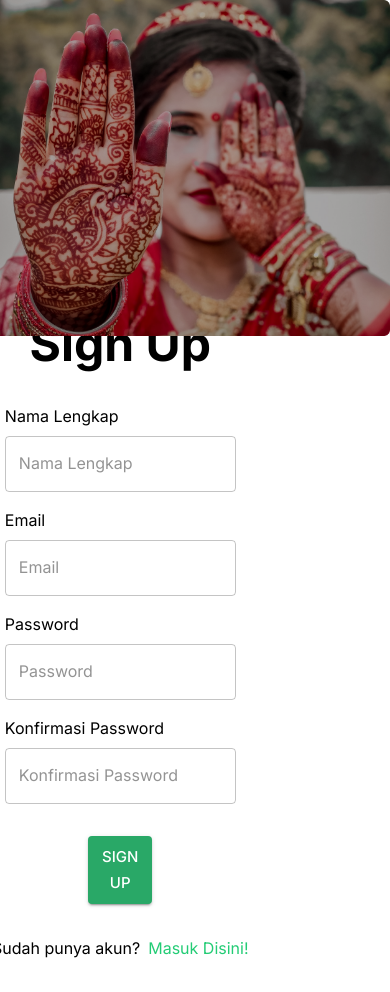
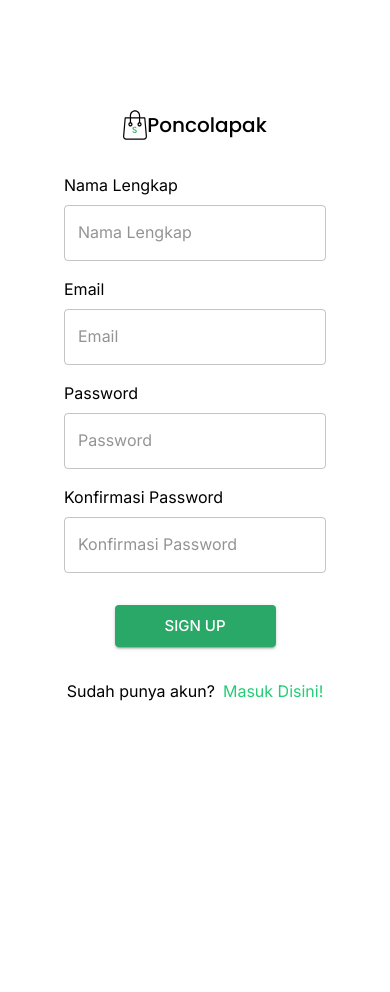
Before and after one commit to alvinferd/MPPL-Projects-9, a Next.js app in the folder frontend/: page /signup in a window 390 px wide. After the commit the page ends 844 px from the top, so only its background shows below. Built offline with nearby package versions, Linux system fonts and the light colour scheme.

Commit message:
login signup responsive

```diff
--- a/frontend/pages/signup.js
+++ b/frontend/pages/signup.js
@@ -1,4 +1,4 @@
-import { Container, Grid, Typography, ThemeProvider, TextField, Button, Link as MUILink } from '@mui/material'
+import { Box, Container, Grid, Typography, ThemeProvider, TextField, Button, Link as MUILink } from '@mui/material'
 import { useForm, Controller } from "react-hook-form";
 import Head from 'next/head'
 import Image from 'next/image'
@@ -6,6 +6,7 @@ import imgLogin from '../public/images/bg login.png'
 import { makeStyles } from '@mui/styles'
 import theme from '../themes/default'
 import Link from 'next/link'
+import LogoPoncolapak from '../public/PoncolapakLogo.svg'
 
 const useStyles = makeStyles((theme) => ({
     dimensi: {
@@ -29,19 +30,36 @@ export default function SignUp() {
                 <meta name="viewport" content="initial-scale=1, width=device-width" />
                 <link rel="icon" href="/favicon.ico" />
             </Head>
-            <Grid container spacing={0} alignItems="center" className={classes.dimensi} columns={{ xs: 4, sm: 8, lg: 8, xl: 12 }}>
-                <Grid item lg={6} xl={8}>
+            <Grid container spacing={0} alignItems="center" className={classes.dimensi} justifyContent="center">
+                <Grid item md={7} lg={8} display={{ xs: "none", md: "grid" }}>
                     <Image
                         src={imgLogin}
                         alt="Banner Login"
                     />
                 </Grid>
-                <Grid item lg={2} xl={4}>
-                    <Grid container spacing={3} alignItems="center" direction="column" style={{ marginBottom: theme.spacing(2) }}>
-                        <Typography variant="h3" color="text.primary">
+                <Grid item md={5} lg={4}>
+                    <Grid container alignItems="center" direction="column" style={{ marginBottom: theme.spacing(2) }} justifyContent="center">
+                        {/* <Typography variant="h3" color="text.primary">
                             <b>Sign Up</b>
+                        </Typography> */}
+                        <Grid item >
+                            <Box sx={{ display: 'flex', flexDirection: 'row' }}>
+                                <Image
+                                    src={LogoPoncolapak}
+                                    alt="Logo Poncolapak"
+                                    height={30}
+                                />
+                                <Typography
+                                    fontFamily="Poppins"
+                                    variant="h6"
+                                    noWrap
+                                    component="div">
+                                    Poncolapak
                                 </Typography>
-                        <form onSubmit={handleSubmit(onSubmit)} style={{ width: "80%", alignItems: "center" }}>
+                            </Box>
+                        </Grid>
+                        <Grid item >
+                            <form onSubmit={handleSubmit(onSubmit)} style={{ width: "100%", alignItems: "center" }}>
                                 <Typography variant="body1" color="text.primary" style={{ marginTop: theme.spacing(4) }}>
                                     Nama Lengkap
                                 </Typography>
@@ -127,11 +145,13 @@ export default function SignUp() {
                                     />
                                 </Grid>
                                 <Container style={{ marginTop: theme.spacing(2), marginBottom: theme.spacing(2), display: "flex", flexDirection: "row", justifyContent: 'center' }}>
-                                <Button size="large" type="submit" variant="contained" color="secondary" style={{ width: "30%", marginTop: theme.spacing(2) }}>
+                                    <Button size="large" type="submit" variant="contained" color="secondary" style={{ width: "70%", marginTop: theme.spacing(2) }}>
                                         Sign Up
                                     </Button>
                                 </Container>
                             </form>
+                        </Grid>
+                        <Grid item >
                         <Container style={{ marginTop: theme.spacing(2), marginBottom: theme.spacing(2), display: "flex", flexDirection: "row", justifyContent: 'center' }}>
                             <Typography variant="body1" style={{ marginRight: theme.spacing(1) }}>
                                 Sudah punya akun?
@@ -145,6 +165,7 @@ export default function SignUp() {
                         </Grid>
                     </Grid>
                 </Grid>
+            </Grid>
         </ThemeProvider>
     )
 }
```
Also changed, not shown: frontend/pages/login.js (+32 -8 lines). Lines whose indentation alone changed are shown as unchanged.
